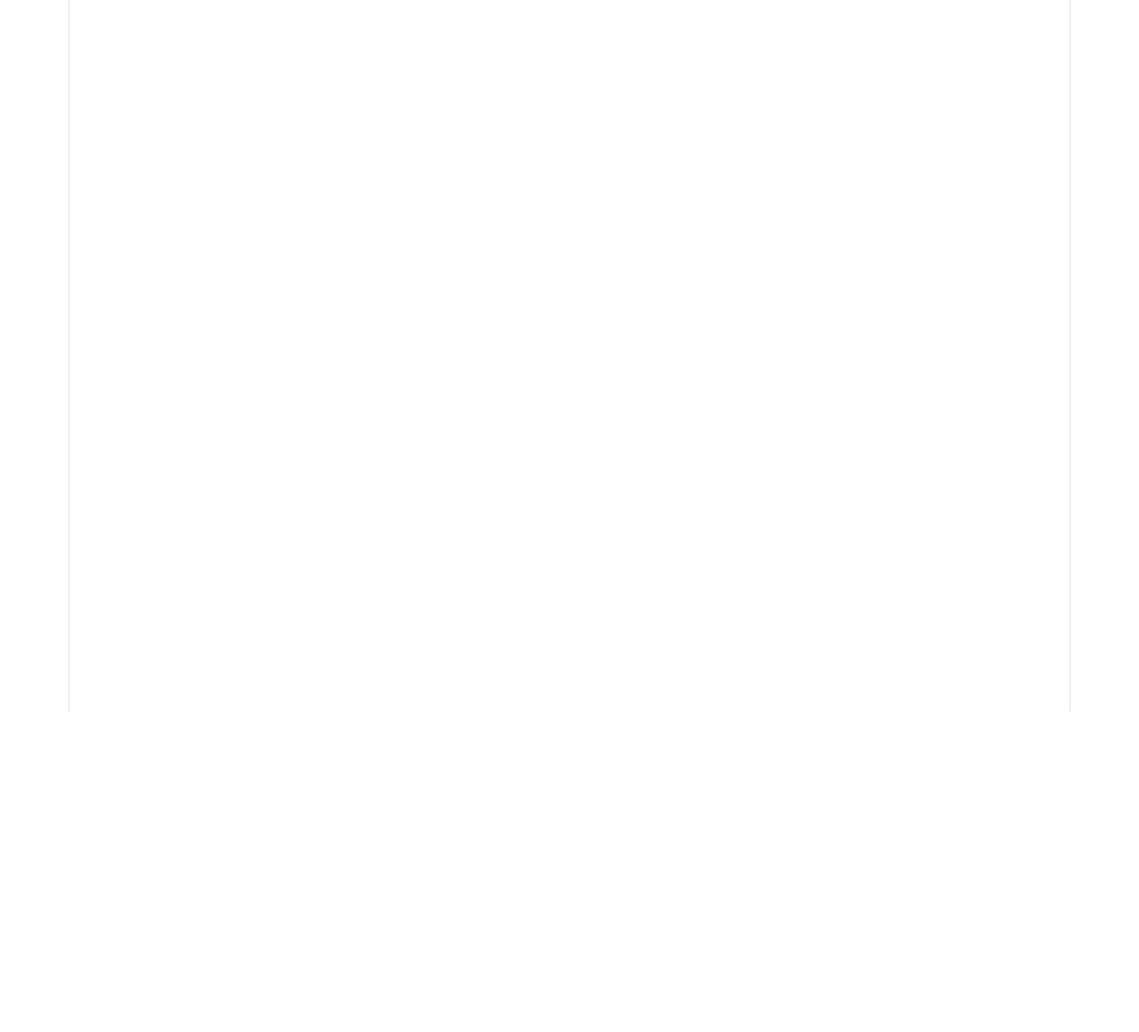
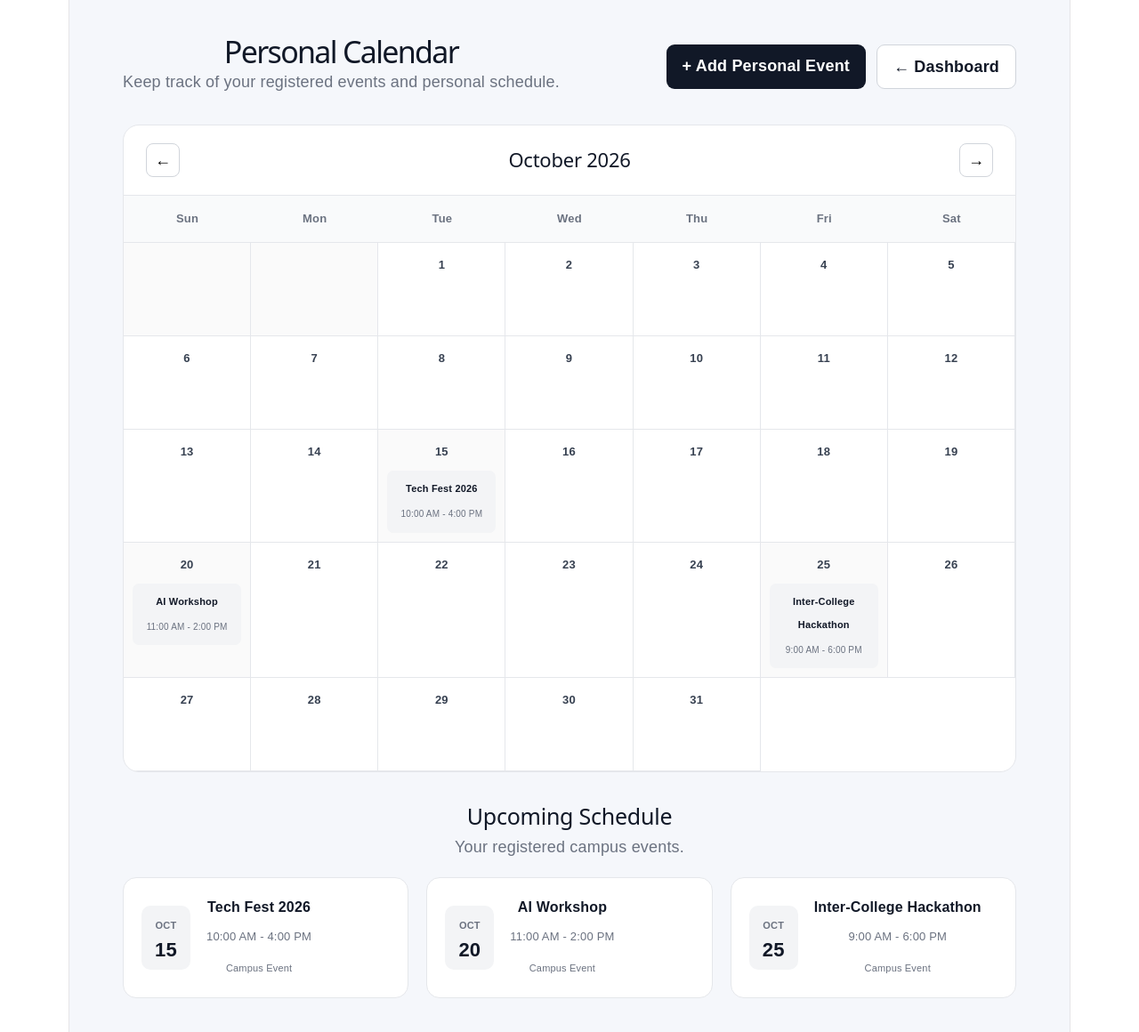
Before and after one commit to Khushinew/campus-event-portal, a React app in the folder frontend/: page /student/calendar in a window 1280 px wide. Before the commit this address had no page. Shown: the top 1160 px of the page at 89% size. Before the commit the page ends 800 px from the top, so only its background shows below. Built offline with nearby package versions, Linux system fonts and the light colour scheme; the HTML template or start-up script is replaced by a standard one.

Commit message:
Add student personal calendar page

```diff
--- a/frontend/src/App.jsx
+++ b/frontend/src/App.jsx
@@ -8,6 +8,7 @@ import StudentDashboard from "./pages/StudentDashboard";
 import ViewEvents from "./pages/StudentEvents/ViewEvents";
 import RegisterEvent from "./pages/StudentEvents/RegisterEvent";
 import RegisteredEvents from "./pages/StudentEvents/RegisteredEvents";
+import PersonalCalendar from "./pages/StudentEvents/PersonalCalendar";
 
 function App() {
   return (
@@ -47,6 +48,12 @@ function App() {
           element={<RegisteredEvents />}
         />
 
+        {/* Student Personal Calendar */}
+        <Route
+          path="/student/calendar"
+          element={<PersonalCalendar />}
+        />
+
       </Routes>
     </BrowserRouter>
   );
--- /dev/null
+++ b/frontend/src/pages/StudentEvents/PersonalCalendar.css
@@ -0,0 +1,307 @@
+.personal-calendar-page {
+  min-height: 100vh;
+  background: #f5f7fb;
+  padding: 45px 60px;
+  color: #1f2937;
+}
+
+/* Header */
+
+.calendar-header {
+  max-width: 1200px;
+  margin: 0 auto 35px;
+  display: flex;
+  justify-content: space-between;
+  align-items: center;
+}
+
+.calendar-header h1 {
+  margin: 0;
+  font-size: 34px;
+  color: #111827;
+}
+
+.calendar-header p {
+  margin: 8px 0 0;
+  color: #6b7280;
+}
+
+.calendar-actions {
+  display: flex;
+  gap: 12px;
+}
+
+.add-event-btn,
+.back-btn {
+  text-decoration: none;
+  padding: 11px 18px;
+  border-radius: 9px;
+  font-weight: 600;
+  transition: 0.2s ease;
+}
+
+.add-event-btn {
+  background: #111827;
+  color: white;
+}
+
+.add-event-btn:hover {
+  background: #374151;
+}
+
+.back-btn {
+  background: white;
+  color: #111827;
+  border: 1px solid #d1d5db;
+}
+
+.back-btn:hover {
+  background: #f3f4f6;
+}
+
+/* Calendar */
+
+.calendar-container {
+  max-width: 1200px;
+  margin: 0 auto;
+  background: white;
+  border: 1px solid #e5e7eb;
+  border-radius: 18px;
+  overflow: hidden;
+}
+
+.calendar-top {
+  padding: 20px 25px;
+  display: flex;
+  justify-content: space-between;
+  align-items: center;
+  border-bottom: 1px solid #e5e7eb;
+}
+
+.calendar-top h2 {
+  margin: 0;
+  font-size: 22px;
+  color: #111827;
+}
+
+.calendar-nav {
+  width: 38px;
+  height: 38px;
+  border: 1px solid #d1d5db;
+  background: white;
+  border-radius: 8px;
+  font-size: 18px;
+  cursor: pointer;
+}
+
+.calendar-nav:hover {
+  background: #f3f4f6;
+}
+
+/* Weekdays */
+
+.calendar-weekdays {
+  display: grid;
+  grid-template-columns: repeat(7, 1fr);
+  background: #f9fafb;
+  border-bottom: 1px solid #e5e7eb;
+}
+
+.calendar-weekdays div {
+  padding: 13px;
+  text-align: center;
+  font-size: 13px;
+  font-weight: 600;
+  color: #6b7280;
+}
+
+/* Calendar Grid */
+
+.calendar-grid {
+  display: grid;
+  grid-template-columns: repeat(7, 1fr);
+}
+
+.calendar-day {
+  min-height: 105px;
+  padding: 10px;
+  border-right: 1px solid #e5e7eb;
+  border-bottom: 1px solid #e5e7eb;
+  box-sizing: border-box;
+}
+
+.calendar-day.empty {
+  background: #fafafa;
+}
+
+.day-number {
+  font-size: 13px;
+  font-weight: 600;
+  color: #374151;
+}
+
+/* Event inside calendar */
+
+.calendar-day.has-event {
+  background: #fafafa;
+}
+
+.calendar-event {
+  margin-top: 8px;
+  padding: 7px;
+  background: #f3f4f6;
+  border-radius: 7px;
+  display: flex;
+  flex-direction: column;
+  gap: 3px;
+}
+
+.calendar-event strong {
+  font-size: 11px;
+  color: #111827;
+}
+
+.calendar-event span {
+  font-size: 10px;
+  color: #6b7280;
+}
+
+/* Upcoming Schedule */
+
+.calendar-events-section {
+  max-width: 1200px;
+  margin: 35px auto 0;
+}
+
+.section-heading {
+  margin-bottom: 20px;
+}
+
+.section-heading h2 {
+  margin: 0;
+  font-size: 25px;
+  color: #111827;
+}
+
+.section-heading p {
+  margin: 7px 0 0;
+  color: #6b7280;
+}
+
+.calendar-event-list {
+  display: grid;
+  grid-template-columns: repeat(3, 1fr);
+  gap: 20px;
+}
+
+/* Schedule Card */
+
+.schedule-card {
+  background: white;
+  border: 1px solid #e5e7eb;
+  border-radius: 15px;
+  padding: 20px;
+  display: flex;
+  align-items: center;
+  gap: 18px;
+}
+
+.schedule-date {
+  min-width: 55px;
+  text-align: center;
+  background: #f3f4f6;
+  border-radius: 10px;
+  padding: 9px;
+}
+
+.schedule-date span {
+  display: block;
+  font-size: 11px;
+  font-weight: 600;
+  color: #6b7280;
+}
+
+.schedule-date strong {
+  display: block;
+  margin-top: 2px;
+  font-size: 22px;
+  color: #111827;
+}
+
+.schedule-info h3 {
+  margin: 0 0 7px;
+  font-size: 16px;
+  color: #111827;
+}
+
+.schedule-info p {
+  margin: 0 0 7px;
+  font-size: 13px;
+  color: #6b7280;
+}
+
+.schedule-info span {
+  font-size: 11px;
+  color: #6b7280;
+}
+
+/* Tablet */
+
+@media (max-width: 950px) {
+  .personal-calendar-page {
+    padding: 40px 35px;
+  }
+
+  .calendar-event-list {
+    grid-template-columns: repeat(2, 1fr);
+  }
+}
+
+/* Mobile */
+
+@media (max-width: 700px) {
+  .personal-calendar-page {
+    padding: 30px 20px;
+  }
+
+  .calendar-header {
+    flex-direction: column;
+    align-items: flex-start;
+    gap: 20px;
+  }
+
+  .calendar-header h1 {
+    font-size: 28px;
+  }
+
+  .calendar-actions {
+    flex-direction: column;
+    width: 100%;
+  }
+
+  .add-event-btn,
+  .back-btn {
+    text-align: center;
+  }
+
+  .calendar-day {
+    min-height: 80px;
+    padding: 6px;
+  }
+
+  .calendar-event {
+    padding: 4px;
+  }
+
+  .calendar-event strong {
+    font-size: 9px;
+  }
+
+  .calendar-event span {
+    display: none;
+  }
+
+  .calendar-event-list {
+    grid-template-columns: 1fr;
+  }
+}
--- /dev/null
+++ b/frontend/src/pages/StudentEvents/PersonalCalendar.jsx
@@ -0,0 +1,145 @@
+import { Link } from "react-router-dom";
+import "./PersonalCalendar.css";
+
+function PersonalCalendar() {
+  const events = [
+    {
+      id: 1,
+      day: "15",
+      month: "OCT",
+      title: "Tech Fest 2026",
+      time: "10:00 AM - 4:00 PM",
+      type: "Campus Event",
+    },
+    {
+      id: 2,
+      day: "20",
+      month: "OCT",
+      title: "AI Workshop",
+      time: "11:00 AM - 2:00 PM",
+      type: "Campus Event",
+    },
+    {
+      id: 3,
+      day: "25",
+      month: "OCT",
+      title: "Inter-College Hackathon",
+      time: "9:00 AM - 6:00 PM",
+      type: "Campus Event",
+    },
+  ];
+
+  return (
+    <div className="personal-calendar-page">
+
+      {/* Header */}
+      <div className="calendar-header">
+        <div>
+          <h1>Personal Calendar</h1>
+          <p>
+            Keep track of your registered events and personal schedule.
+          </p>
+        </div>
+
+        <div className="calendar-actions">
+          <Link to="/student/add-event" className="add-event-btn">
+            + Add Personal Event
+          </Link>
+
+          <Link to="/student-dashboard" className="back-btn">
+            ← Dashboard
+          </Link>
+        </div>
+      </div>
+
+      {/* Calendar */}
+      <div className="calendar-container">
+
+        <div className="calendar-top">
+          <button className="calendar-nav">←</button>
+
+          <h2>October 2026</h2>
+
+          <button className="calendar-nav">→</button>
+        </div>
+
+        <div className="calendar-weekdays">
+          <div>Sun</div>
+          <div>Mon</div>
+          <div>Tue</div>
+          <div>Wed</div>
+          <div>Thu</div>
+          <div>Fri</div>
+          <div>Sat</div>
+        </div>
+
+        <div className="calendar-grid">
+
+          <div className="calendar-day empty"></div>
+          <div className="calendar-day empty"></div>
+
+          {Array.from({ length: 31 }, (_, index) => {
+            const day = index + 1;
+
+            const event = events.find(
+              (item) => item.day === String(day)
+            );
+
+            return (
+              <div
+                className={`calendar-day ${
+                  event ? "has-event" : ""
+                }`}
+                key={day}
+              >
+                <span className="day-number">{day}</span>
+
+                {event && (
+                  <div className="calendar-event">
+                    <strong>{event.title}</strong>
+                    <span>{event.time}</span>
+                  </div>
+                )}
+              </div>
+            );
+          })}
+
+        </div>
+      </div>
+
+      {/* Event List */}
+      <div className="calendar-events-section">
+
+        <div className="section-heading">
+          <h2>Upcoming Schedule</h2>
+          <p>Your registered campus events.</p>
+        </div>
+
+        <div className="calendar-event-list">
+
+          {events.map((event) => (
+            <div className="schedule-card" key={event.id}>
+
+              <div className="schedule-date">
+                <span>{event.month}</span>
+                <strong>{event.day}</strong>
+              </div>
+
+              <div className="schedule-info">
+                <h3>{event.title}</h3>
+                <p>{event.time}</p>
+                <span>{event.type}</span>
+              </div>
+
+            </div>
+          ))}
+
+        </div>
+
+      </div>
+
+    </div>
+  );
+}
+
+export default PersonalCalendar;
```
